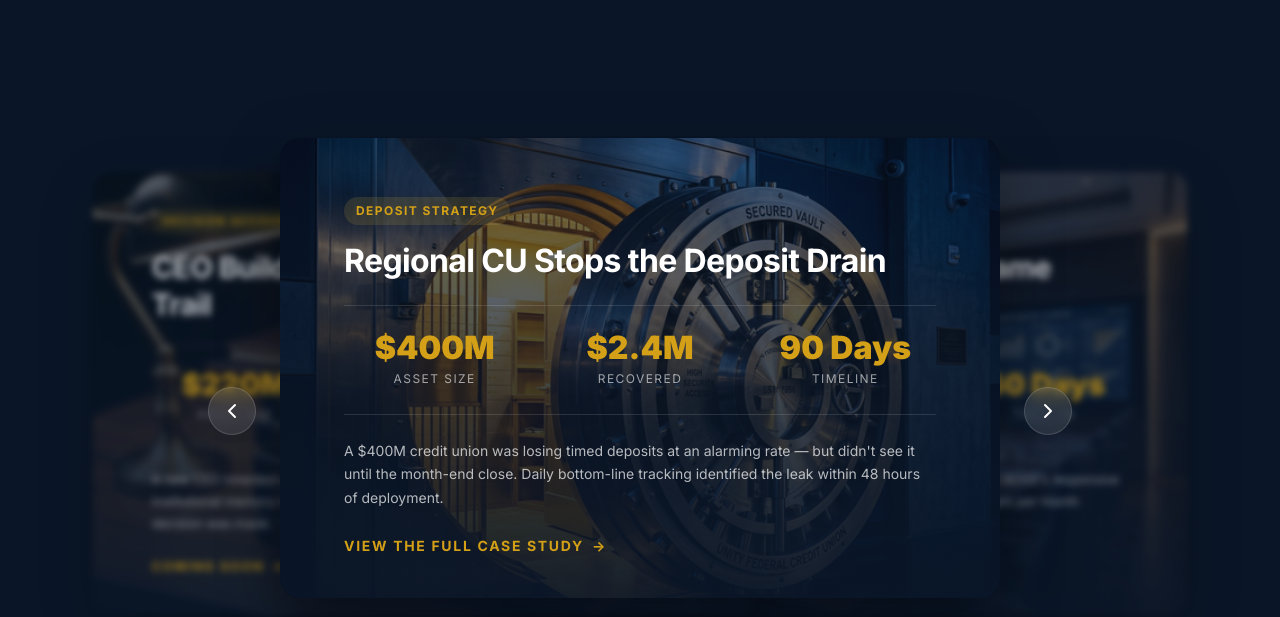
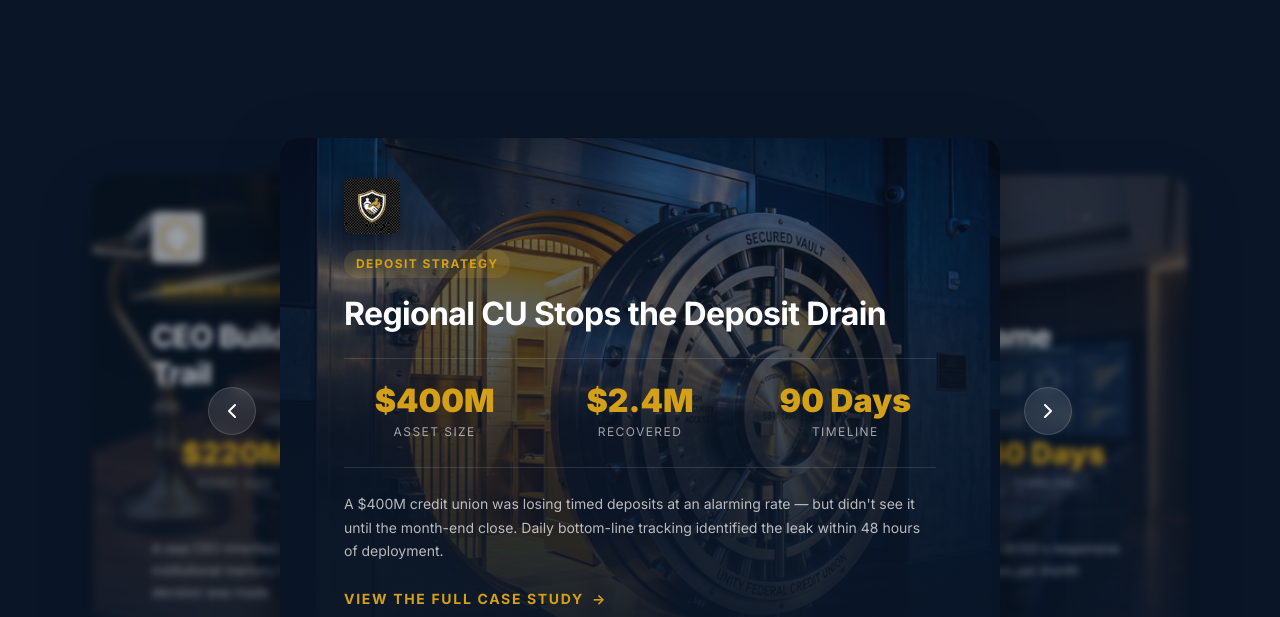
Before and after one commit to blendmodeus/mission-boss, a website built with Vite: page case-studies.html in a window 1280 px wide. Shown: the part 469-1086 px from the top of the page. Built offline with nearby package versions, Linux system fonts and the light colour scheme.

Commit message:
Add credit union logos to each carousel card

```diff
--- a/case-studies.html
+++ b/case-studies.html
@@ -57,6 +57,7 @@
               <img src="/img/case-deposit.png" alt="Credit union leadership meeting" class="carousel__bg" />
               <div class="carousel__overlay"></div>
               <div class="carousel__content">
+                <img src="/img/cu-logo-1.png" alt="Credit Union Logo" class="carousel__logo" />
                 <span class="carousel__tag">Deposit Strategy</span>
                 <h3 class="carousel__title">Regional CU Stops the Deposit Drain</h3>
                 <div class="carousel__stats">
@@ -85,6 +86,7 @@
               <img src="/img/case-alignment.png" alt="Team working together" class="carousel__bg" />
               <div class="carousel__overlay"></div>
               <div class="carousel__content">
+                <img src="/img/cu-logo-2.png" alt="Credit Union Logo" class="carousel__logo" />
                 <span class="carousel__tag">Team Alignment</span>
                 <h3 class="carousel__title">Executive Team Gets on the Same Scorecard</h3>
                 <div class="carousel__stats">
@@ -113,6 +115,7 @@
               <img src="/img/case-decision.png" alt="Confident executive at desk" class="carousel__bg" />
               <div class="carousel__overlay"></div>
               <div class="carousel__content">
+                <img src="/img/cu-logo-3.png" alt="Credit Union Logo" class="carousel__logo" />
                 <span class="carousel__tag">Decision Accountability</span>
                 <h3 class="carousel__title">CEO Builds an Audit-Ready Decision Trail</h3>
                 <div class="carousel__stats">
--- a/css/components.css
+++ b/css/components.css
@@ -904,6 +904,15 @@
   width: fit-content;
 }
 
+.carousel__logo {
+  width: 56px;
+  height: 56px;
+  object-fit: contain;
+  margin-bottom: var(--space-sm);
+  border-radius: 8px;
+  filter: drop-shadow(0 2px 8px rgba(0, 0, 0, 0.3));
+}
+
 .carousel__title {
   font-size: clamp(1.5rem, 2.5vw, 2rem);
   font-weight: var(--fw-bold);
```
Also changed, not shown: img/cu-logo-1.png (added), img/cu-logo-2.png (added), img/cu-logo-3.png (added).
